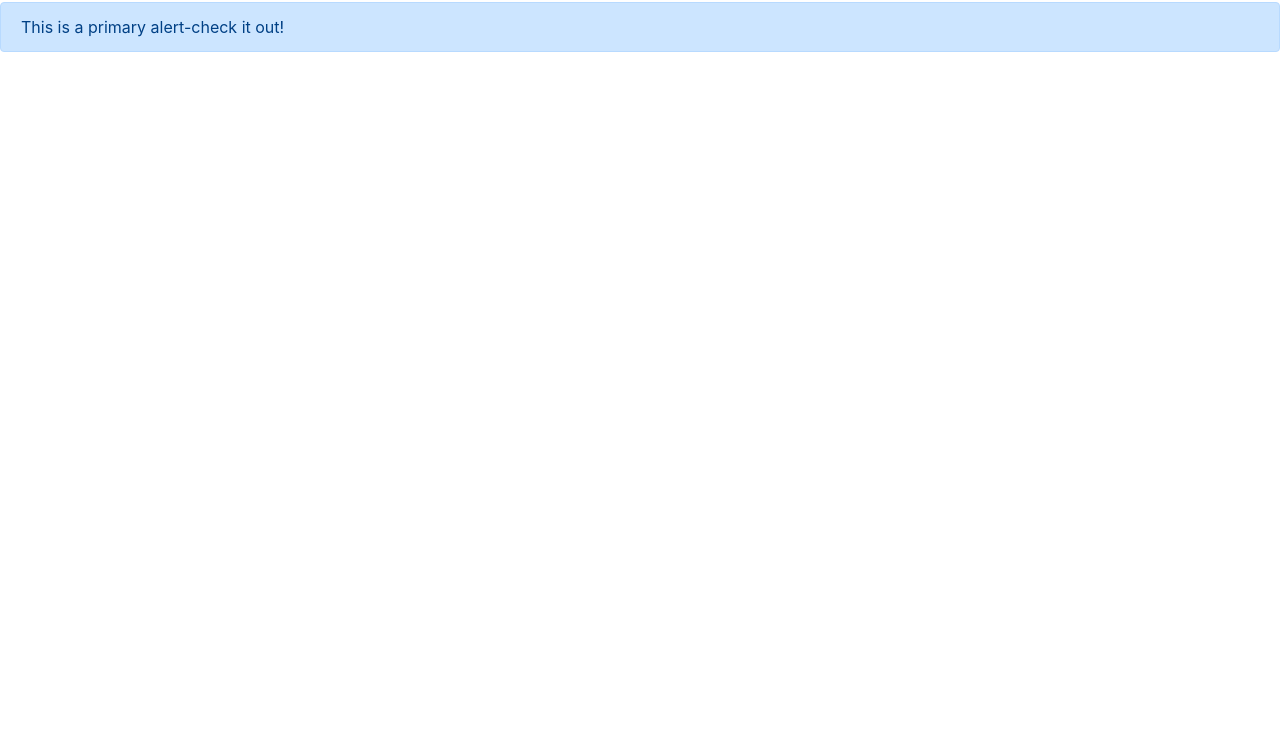
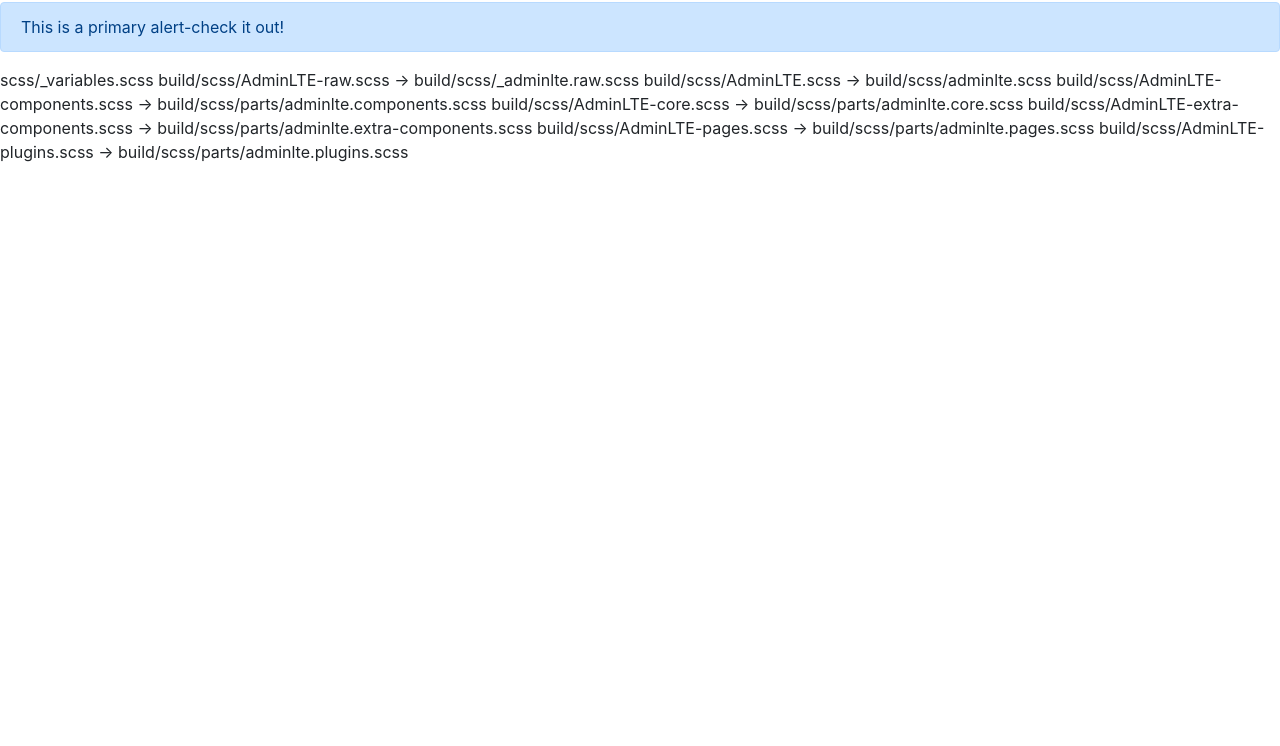
Before and after one commit to renieljohnespinosa/respinosa, a plain HTML site: page index.html in a window 1280 px wide. Shown: the part 54-800 px from the top of the page. Drawn offline with nearby package versions, Linux system fonts and the light colour scheme.

Commit message:
Update index.html

```diff
--- a/index.html
+++ b/index.html
@@ -19,5 +19,14 @@
     <script src="https://code.jquery.com/jquery-3.2.1.slim.min.js" integrity="sha384-KJ3o2DKtIkvYIK3UENzmM7KCkRr/rE9/Qpg6aAZGJwFDMVNA/GpGFF93hXpG5KkN" crossorigin="anonymous"></script>
 <script src="https://cdnjs.cloudflare.com/ajax/libs/popper.js/1.12.9/umd/popper.min.js" integrity="sha384-ApNbgh9B+Y1QKtv3Rn7W3mgPxhU9K/ScQsAP7hUibX39j7fakFPskvXusvfa0b4Q" crossorigin="anonymous"></script>
 <script src="https://maxcdn.bootstrapcdn.com/bootstrap/4.0.0/js/bootstrap.min.js" integrity="sha384-JZR6Spejh4U02d8jOt6vLEHfe/JQGiRRSQQxSfFWpi1MquVdAyjUar5+76PVCmYl" crossorigin="anonymous"></script>
+ scss/_variables.scss
+
+    build/scss/AdminLTE-raw.scss → build/scss/_adminlte.raw.scss
+build/scss/AdminLTE.scss → build/scss/adminlte.scss
+build/scss/AdminLTE-components.scss → build/scss/parts/adminlte.components.scss
+build/scss/AdminLTE-core.scss → build/scss/parts/adminlte.core.scss
+build/scss/AdminLTE-extra-components.scss → build/scss/parts/adminlte.extra-components.scss
+build/scss/AdminLTE-pages.scss → build/scss/parts/adminlte.pages.scss
+build/scss/AdminLTE-plugins.scss → build/scss/parts/adminlte.plugins.scss
   </body>
   </nhtml>
```
